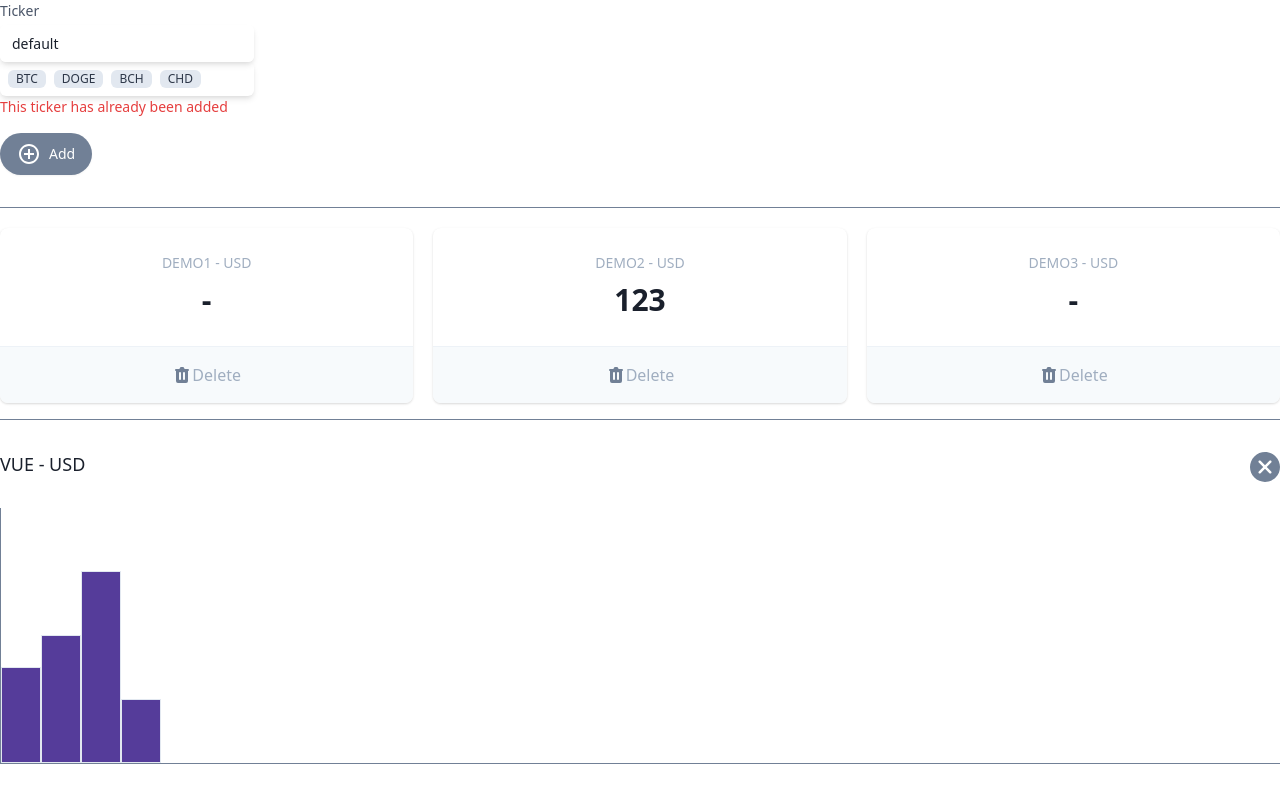
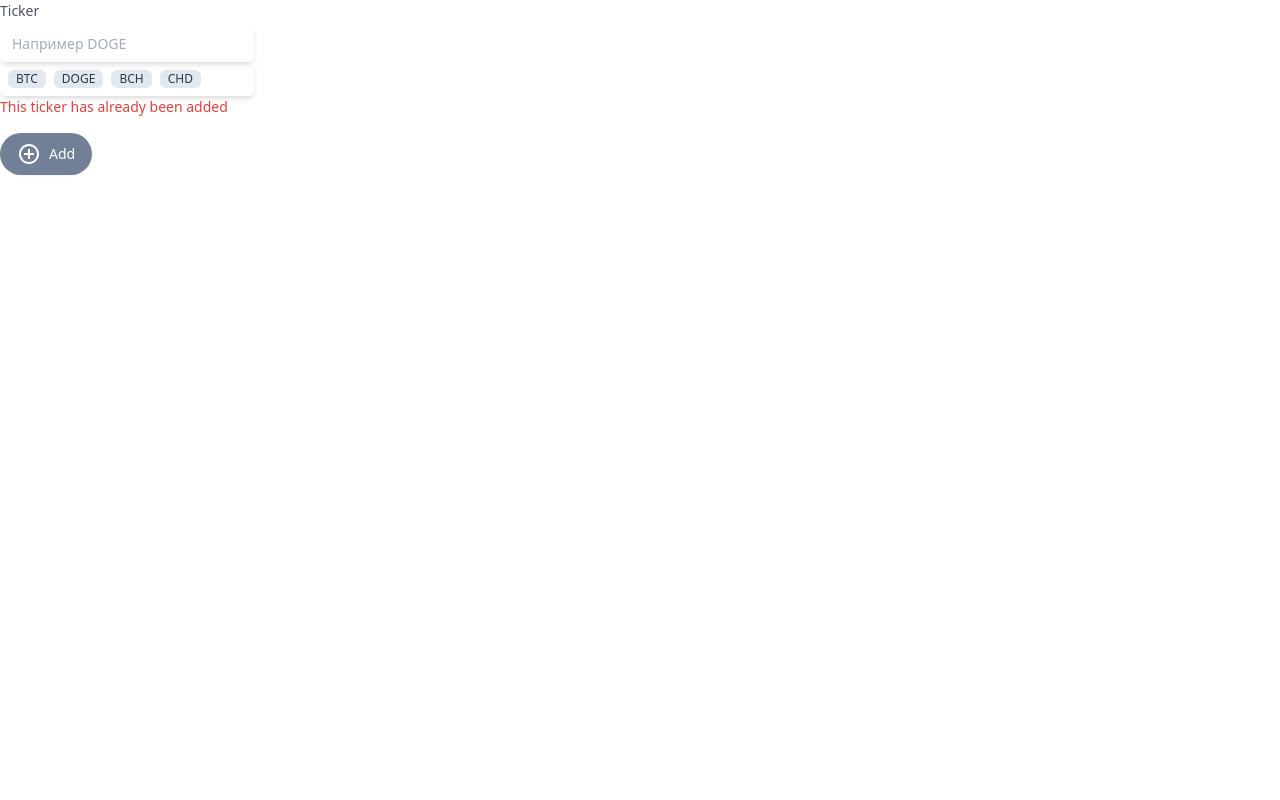
Before and after one commit to tarastarasyuk/web-development-course-vue, a Vue app: page / in a window 1280 px wide. Built offline with nearby package versions, Linux system fonts and the light colour scheme.

Commit message:
#11 practise

```diff
--- a/src/App.vue
+++ b/src/App.vue
@@ -62,6 +62,10 @@
         <div
           v-for="t in tickers"
           :key="t.name"
+          @click = "select(t)"
+          :class="{
+            'border-4': sel === t
+          }"
           class="bg-white overflow-hidden shadow rounded-lg border-purple-800 border-solid cursor-pointer"
         >
           <div class="px-4 py-5 sm:p-6 text-center">
@@ -74,7 +78,7 @@
           </div>
           <div class="w-full border-t border-gray-200"></div>
           <button
-          @click="handleDelete(t)"
+          @click.stop="handleDelete(t)"
             class="flex items-center justify-center font-medium w-full bg-gray-100 px-4 py-4 sm:px-6 text-md text-gray-500 hover:text-gray-600 hover:bg-gray-200 hover:opacity-20 transition-all focus:outline-none"
           >
             <svg
@@ -94,25 +98,20 @@
       </dl>
       <hr class="w-full border-t border-gray-600 my-4" />
     </template>
-    <section class="relative">
+    <section v-if="sel" class="relative">
       <h3 class="text-lg leading-6 font-medium text-gray-900 my-8">
-        VUE - USD
+        {{ sel.name }} - USD
       </h3>
       <div class="flex items-end border-gray-600 border-b border-l h-64">
         <div
-          class="bg-purple-800 border w-10 h-24"
-        ></div>
-        <div
-          class="bg-purple-800 border w-10 h-32"
-        ></div>
-        <div
-          class="bg-purple-800 border w-10 h-48"
-        ></div>
-        <div
-          class="bg-purple-800 border w-10 h-16"
+        v-for="(bar, idx) in normalizedGraph()"
+        :key="idx"
+        :style="{height: `${bar}%`}"
+        class="bg-purple-800 border w-10"
         ></div>
       </div>
       <button
+        @click="sel = null"
         type="button"
         class="absolute top-0 right-0"
       >
@@ -148,29 +147,57 @@
 
   data() {
     return {
-      ticker: "default",
-      tickers: [
-        {name: 'DEMO1', price: '-'},
-        {name: 'DEMO2', price: '123'},
-        {name: 'DEMO3', price: '-'}
-      ],
+      ticker: "",
+      tickers: [],
+      sel : null,
+      graph: []
     };
   },
 
   methods: {
     add() {
-      const newTicker = {
+      const currentTicker = {
         name: this.ticker,
         price: "-"
       };
 
-      this.tickers.push(newTicker)
+      this.tickers.push(currentTicker)
+
+      setInterval(async() => {
+        const f = await fetch(
+          `https://min-api.cryptocompare.com/data/price?fsym=${currentTicker.name}&tsyms=USD&api_key=4caa95b1312b4ddfca598bf879d242dd3c2c8cc635c161e4e515758bd82717e9`
+          );
+        const data = await f.json();
+
+        const price = parseFloat(data.USD);
+        this.tickers.find(t => t.name === currentTicker.name).price =
+          price > 1 ? price.toFixed(2) : price.toPrecision(2);
+
+        if(this.sel?.name === currentTicker.name) {
+          this.graph.push(price)
+        }
+
+      }, 5000)
+
       this.ticker = ''
     },
 
     handleDelete(ticketToRemove) {
       this.tickers = this.tickers.filter(t => t != ticketToRemove)
-    }
+    },
+
+    normalizedGraph() {
+      const maxValue = Math.max(...this.graph);
+      const minValue = Math.min(...this.graph);
+      return this.graph.map(
+        price => 5 + (((price - minValue) * 95) / (maxValue - minValue))
+      )
+    },
+
+    select(selectedTicker) {
+      this.sel = selectedTicker,
+      this.graph = [];
+    },
   }
 
 }
```
